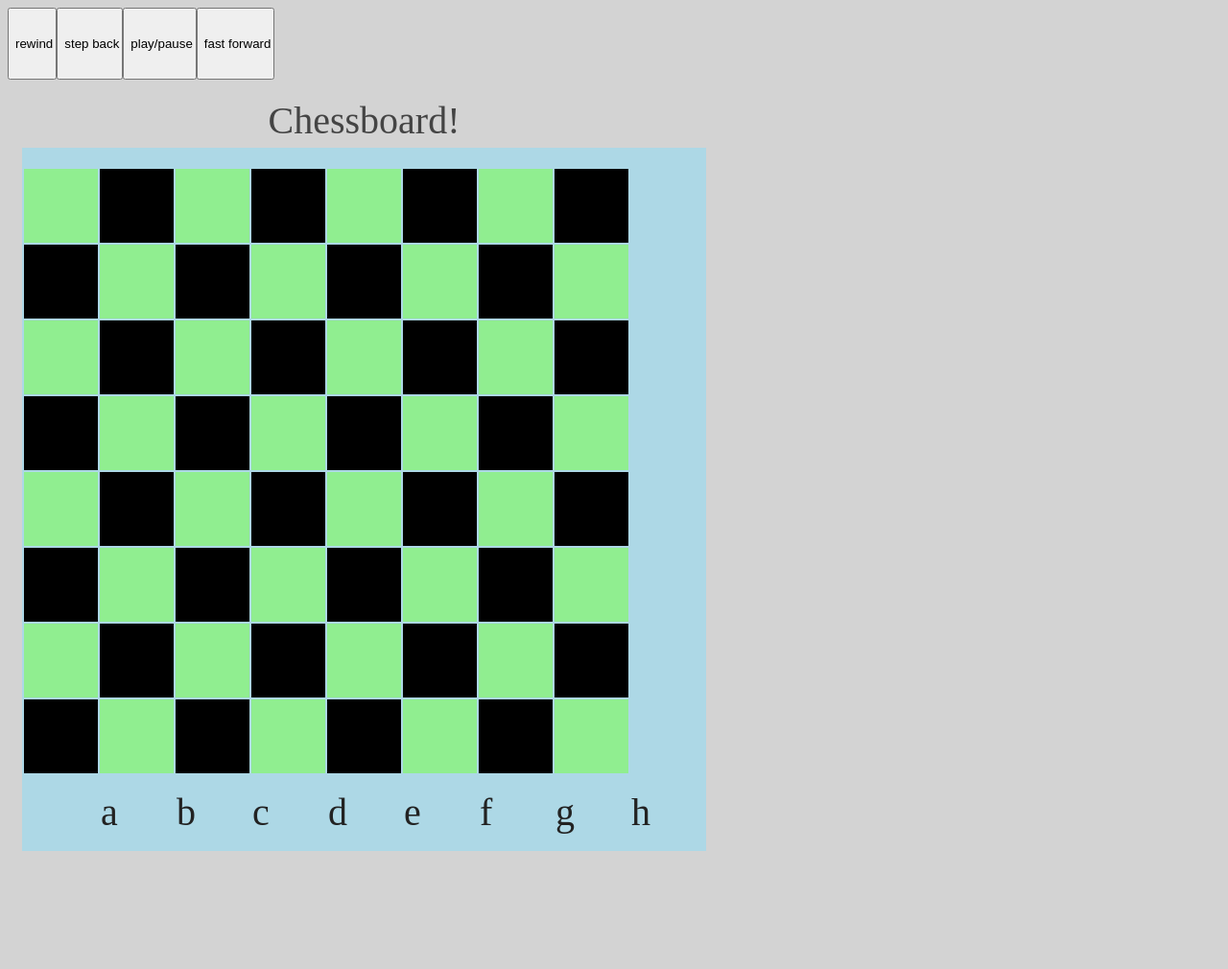
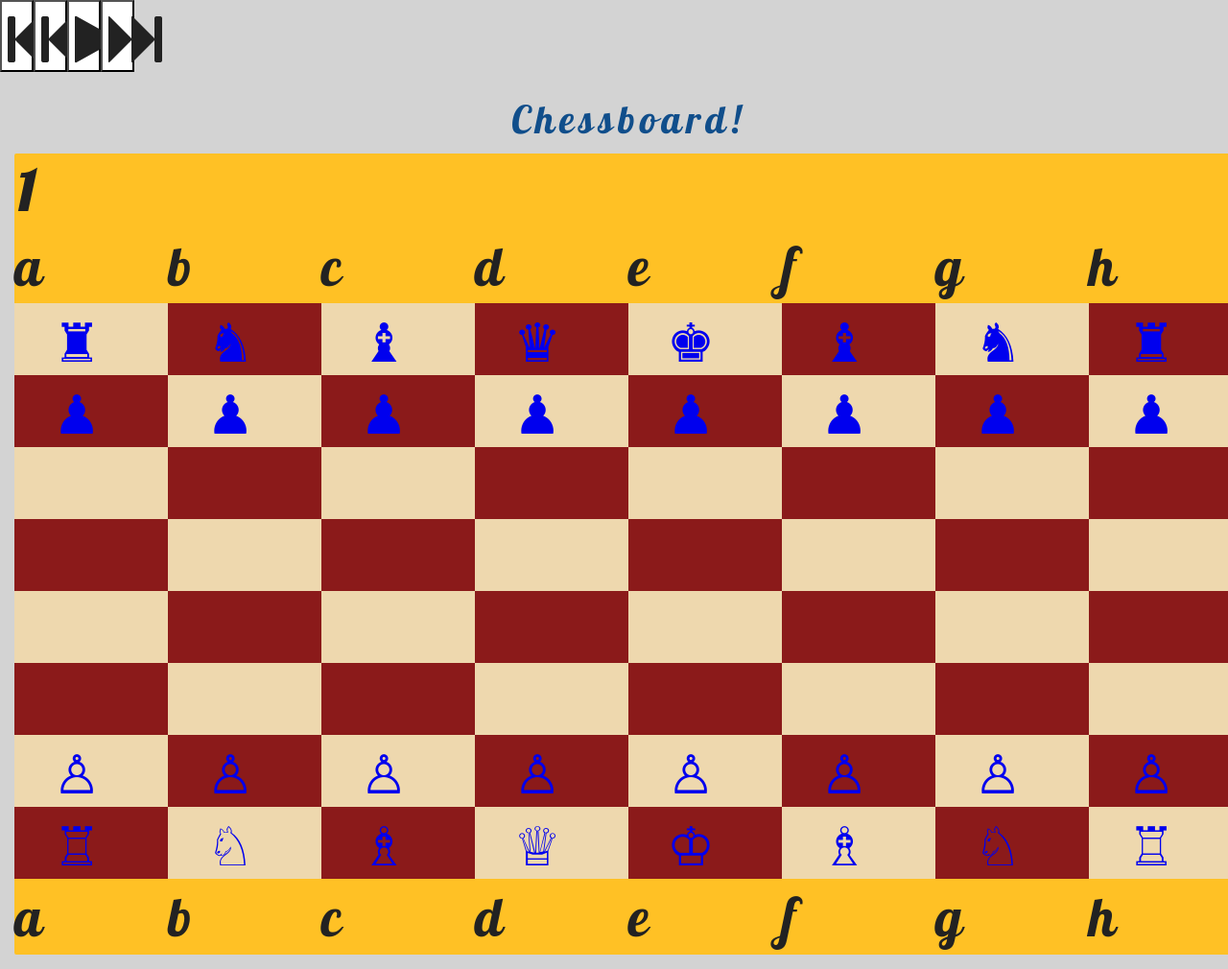
Before and after one commit to ericquayson/TIY-Chessboard, a website: page index.html in a window 1280 px wide. Shown: the whole page at 96% size. Before the commit the page ends 902 px from the top, so only its background shows below. Drawn offline with nearby package versions, Linux system fonts and the light colour scheme; files that its build step writes are made by us from their sources.

Commit message:
refactored original code, added icons, letterman-style

```diff
--- a/css/main.css
+++ b/css/main.css
@@ -96,19 +96,35 @@ textarea {
    ========================================================================== */
 
 table {
+  font-family: 'Lobster', cursive;
   box-sizing: border-box;
-  padding-top: 20px;
+  padding-top: 10px;
+  padding-left: 60px;
+  padding-right: 10px;
   margin: 15px;
   align: center;
-  background-color: lightblue;
+  background-color: #FFC125;
   float: none;
+  border-radius: 2px;
+  width: 100%;
+
+}
+
+caption {
+  font-size: 30pt;
+  color: #104E8B;
+  padding-bottom: 7.25px;
 }
 
 body {
+  font-family: normal;
+  font-style: normal;
+  font-weight: light;
+  letter-spacing: 5px;
   background-color: lightgrey;
   align: center;
   box-sizing: border-box;
-  font-size: 30pt;
+  font-size: 42pt;
 }
 
 tr > td {
@@ -116,21 +132,42 @@ tr > td {
   width: 75px;
 }
 
+tr > td.light {
+  background-color: #EED8AE;
+}
+
+tr > td.dark {
+  background-color: #8B1A1A;
+}
+
 button {
   height: 75px;
+  width: 35px;
+  background-color: white;
   padding-right: 2px;
-  display:inline-block;
+
 }
 
-caption {
-  font-size: 30pt;
-  color: #444;
+tr.numbers {
+  float: left;
+  padding-left: 3px;
+  vertical-align: bottom;
 }
 
 
 
+a {
+  text-decoration: none;
+  padding-left: 40px;
+  padding-bottom: 13px;
+  display: block;
+  height: 60px;
+  position: relative;
+}
 
-
+ table > tr.letters {
+  background-color: white;
+}
 
 
 
--- a/index.html
+++ b/index.html
@@ -1,5 +1,5 @@
 <!doctype html>
-<html class="no-js" lang="">
+<html class="no-js" lang="eng">
     <head>
         <meta charset="utf-8">
         <meta http-equiv="x-ua-compatible" content="ie=edge">
@@ -9,7 +9,8 @@
 
         <link rel="apple-touch-icon" href="apple-touch-icon.png">
         <!-- Place favicon.ico in the root directory -->
-        <link rel=
+        <link rel="stylesheet" href="https://maxcdn.bootstrapcdn.com/font-awesome/4.4.0/css/font-awesome.min.css">
+        <link href='https://fonts.googleapis.com/css?family=Lobster' rel='stylesheet' type='text/css'>
         <link rel="stylesheet" href="css/normalize.css">
         <link rel="stylesheet" href="css/main.css">
         <script src="js/vendor/modernizr-2.8.3.min.js"></script>
@@ -19,124 +20,154 @@
         <caption>
           Chessboard!
         </caption>
+
+
+
+<!-- refactored code -->
+<tr class="numbers">
+  <th colspan="2"> 1</th>
+</tr>
+
 <tr>
+  <td      >a</td>
+  <td      >b</td>
+  <td      >c</td>
+  <td      >d</td>
+  <td      >e</td>
+  <td      >f</td>
+  <td      >g</td>
+  <td      >h</td>
 
-          <td height="75px" width="75px" bgcolor="lightgreen"></td>
-          <td height="75px" width="75px" bgcolor="black"></td>
-          <td height="75px" width="75px" bgcolor="lightgreen"></td>
-          <td height="75px" width="75px" bgcolor="black"></td>
-          <td height="75px" width="75px" bgcolor="lightgreen"></td>
-          <td height="75px" width="75px" bgcolor="black"></td>
-          <td height="75px" width="75px" bgcolor="lightgreen"></td>
-          <td height="75px" width="75px" bgcolor="black"></td>
+</tr>
+<tr> <!-- first row -->
+
+  <td class="light" id="A8"><a href="#" class="rook black">&#9820;</a></td>
+  <td class="dark" id="B8"><a href="#" class="night black">&#9822;</a></td>
+  <td class="light" id="C8"><a href="#" class="bishop black">&#9821;</a></td>
+  <td class="dark" id="D8"><a href="#" class="king black">&#9819;</a></td>
+  <td class="light" id="E8"><a href="#" class="queen black">&#9818;</a></td>
+  <td class="dark" id="F8"><a href="#" class="bishop black">&#9821;</a></td>
+  <td class="light" id="G8"><a href="#" class="night black">&#9822;</a></td>
+  <td class="dark" id="H8"><a href="#" class="rook black">&#9820;</a></td>
 
 
 </tr>
+<tr> <!-- Second row -->
 
-        <tr>
-          <td height="75px" width="75px" bgcolor="black"></td>
-          <td height="75px" width="75px" bgcolor="lightgreen"></td>
-          <td height="75px" width="75px" bgcolor="black"></td>
-          <td height="75px" width="75px" bgcolor="lightgreen"></td>
-          <td height="75px" width="75px" bgcolor="black"></td>
-          <td height="75px" width="75px" bgcolor="lightgreen"></td>
-          <td height="75px" width="75px" bgcolor="black"></td>
-          <td height="75px" width="75px" bgcolor="lightgreen"></td>
+  <td class="dark" id="A7"><a href="#" class="pawn black">&#9823;</a></td>
+  <td class="light" id="B7"><a href="#" class="pawn black">&#9823;</a></td>
+  <td class="dark" id="C7"><a href="#" class="pawn black">&#9823;</a></td>
+  <td class="light" id="D7"><a href="#" class="pawn black">&#9823;</a></td>
+  <td class="dark" "E7"><a href="#" class="pawn black">&#9823;</a></td>
+  <td class="light" id="F7"><a href="#" class="pawn black">&#9823;</a></td>
+  <td class="dark" id="G7"><a href="#" class="pawn black">&#9823;</a></td>
+  <td class="light" id="H7"><a href="#" class="pawn black">&#9823;</a></td>
+
 
 </tr>
+<tr> <!-- Third Row -->
+
+  <td class="light"></td>
+  <td class="dark"></td>
+  <td class="light"></td>
+  <td class="dark"></td>
+  <td class="light"></td>
+  <td class="dark"></td>
+  <td class="light"></td>
+  <td class="dark"></td>
 
 
-        <tr>
-          <td height="75px" width="75px" bgcolor="lightgreen"></td>
-          <td height="75px" width="75px" bgcolor="black"></td>
-          <td height="75px" width="75px" bgcolor="lightgreen"></td>
-          <td height="75px" width="75px" bgcolor="black"></td>
-          <td height="75px" width="75px" bgcolor="lightgreen"></td>
-          <td height="75px" width="75px" bgcolor="black"></td>
-          <td height="75px" width="75px" bgcolor="lightgreen"></td>
-          <td height="75px" width="75px" bgcolor="black"></td>
+</tr>
+<tr> <!-- fourth row -->
+
+  <td class="dark"></td>
+  <td class="light"></td>
+  <td class="dark"></td>
+  <td class="light"></td>
+  <td class="dark"></td>
+  <td class="light"></td>
+  <td class="dark"></td>
+  <td class="light"></td>
+
 
 </tr>
+<tr> <!-- fifth row -->
 
-      <tr>
-        <td height="75px" width="75px" bgcolor="black"></td>
-        <td height="75px" width="75px" bgcolor="lightgreen"></td>
-        <td height="75px" width="75px" bgcolor="black"></td>
-        <td height="75px" width="75px" bgcolor="lightgreen"></td>
-        <td height="75px" width="75px" bgcolor="black"></td>
-        <td height="75px" width="75px" bgcolor="lightgreen"></td>
-        <td height="75px" width="75px" bgcolor="black"></td>
-        <td height="75px" width="75px" bgcolor="lightgreen"></td>
-      </tr>
+  <td class="light"></td>
+  <td class="dark"></td>
+  <td class="light"></td>
+  <td class="dark"></td>
+  <td class="light"></td>
+  <td class="dark"></td>
+  <td class="light"></td>
+  <td class="dark"></td>
 
-      <tr>
-        <td height="75px" width="75px" bgcolor="lightgreen"></td>
-        <td height="75px" width="75px" bgcolor="black"></td>
-        <td height="75px" width="75px" bgcolor="lightgreen"></td>
-        <td height="75px" width="75px" bgcolor="black"></td>
-        <td height="75px" width="75px" bgcolor="lightgreen"></td>
-        <td height="75px" width="75px" bgcolor="black"></td>
-        <td height="75px" width="75px" bgcolor="lightgreen"></td>
-        <td height="75px" width="75px" bgcolor="black"></td>
-      </tr>
-
-      <tr>
-        <td height="75px" width="75px" bgcolor="black"></td>
-        <td height="75px" width="75px" bgcolor="lightgreen"></td>
-        <td height="75px" width="75px" bgcolor="black"></td>
-        <td height="75px" width="75px" bgcolor="lightgreen"></td>
-        <td height="75px" width="75px" bgcolor="black"></td>
-        <td height="75px" width="75px" bgcolor="lightgreen"></td>
-        <td height="75px" width="75px" bgcolor="black"></td>
-        <td height="75px" width="75px" bgcolor="lightgreen"></td>
 
 </tr>
+<tr> <!-- Sixth row -->
 
-      <tr>
-        <td height="75px" width="75px" bgcolor="lightgreen"></td>
-        <td height="75px" width="75px" bgcolor="black"></td>
-        <td height="75px" width="75px" bgcolor="lightgreen"></td>
-        <td height="75px" width="75px" bgcolor="black"></td>
-        <td height="75px" width="75px" bgcolor="lightgreen"></td>
-        <td height="75px" width="75px" bgcolor="black"></td>
-        <td height="75px" width="75px" bgcolor="lightgreen"></td>
-        <td height="75px" width="75px" bgcolor="black"></td>
+  <td class="dark"></td>
+  <td class="light"></td>
+  <td class="dark"></td>
+  <td class="light"></td>
+  <td class="dark"></td>
+  <td class="light"></td>
+  <td class="dark"></td>
+  <td class="light"></td>
+
+
 </tr>
+<tr> <!-- Seventh row -->
 
-      <tr>
+  <td class="light" id="A2"><a href="#" class="pawn white">&#9817;</a></td>
+  <td class="dark" id="B2"><a href="#" class="pawn white">&#9817;</a></td>
+  <td class="light" id="C2"><a href="#" class="pawn white">&#9817;</a></td>
+  <td class="dark" id="D2"><a href="#" class="pawn white">&#9817;</a></td>
+  <td class="light" id="E2"><a href="#" class="pawn white">&#9817;</a></td>
+  <td class="dark" id="F2"><a href="#" class="pawn white">&#9817;</a></td>
+  <td class="light" id="G2"><a href="#" class="pawn white">&#9817;</a></td>
+  <td class="dark" id="H2"><a href="#" class="pawn white">&#9817;</a></td>
 
-        <td height="75px" width="75px" bgcolor="black"></td>
-        <td height="75px" width="75px" bgcolor="lightgreen"></td>
-        <td height="75px" width="75px" bgcolor="black"></td>
-        <td height="75px" width="75px" bgcolor="lightgreen"></td>
-        <td height="75px" width="75px" bgcolor="black"></td>
-        <td height="75px" width="75px" bgcolor="lightgreen"></td>
-        <td height="75px" width="75px" bgcolor="black"></td>
-        <td height="75px" width="75px" bgcolor="lightgreen"></td>
+
+</tr>
+<tr> <!-- Eighth row -->
+
+  <td class="dark"  id="A1"><a href="#" class="rook white">&#9814;</a></td>
+  <td class="light" id="B1"><a href="#" class="night white">&#9816;</a></td>
+  <td class="dark" id="C1"><a href="#" class="bishop white">&#9815;</a></td>
+  <td class="light" id="D1"><a href="#" class="king white">&#9813;</a></td>
+  <td class="dark" id="E1"><a href="#" class="wife white">&#9812;</a></td>
+  <td class="light" id="F1"><a href="#" class="bishop white">&#9815;</a></td>
+  <td class="dark" id="G1"><a href="#" class="night white">&#9816;</a></td>
+  <td class="light" id="H1"><a href="#" class="rook white">&#9814;</a></td>
 
 
 </tr>
 
 <tr class="letters" >
 
-        <td height="75px" width="75px"></td>
-        <td height="75px" width="75px">a</td>
-        <td height="75px" width="75px">b</td>
-        <td height="75px" width="75px">c</td>
-        <td height="75px" width="75px">d</td>
-        <td height="75px" width="75px">e</td>
-        <td height="75px" width="75px">f</td>
-        <td height="75px" width="75px">g</td>
-        <td height="75px" width="75px">h</td>
+
+  <td      >a</td>
+  <td      >b</td>
+  <td      >c</td>
+  <td      >d</td>
+  <td      >e</td>
+  <td      >f</td>
+  <td      >g</td>
+  <td      >h</td>
 
 
 </tr>
 
+      </tr>
 
-        <button>rewind</button>
-        <button>step back</button>
-        <button>play/pause</button>
-        <button>fast forward</button>
+  <tr id="buttons">
+    <button> <i class="fa fa-step-backward"></i> </button>
+    <button> <i class="fa fa-fast-backward" alt="backward"></i> </button>
+    <button> <i class="fa fa-play" alt="play"></i> </button>
+    <button> <i class="fa fa-fast-forward" alt="fast foward"></i> </button>
+
+
 
 
       </table>
```
Lines whose indentation alone changed are shown as unchanged.
